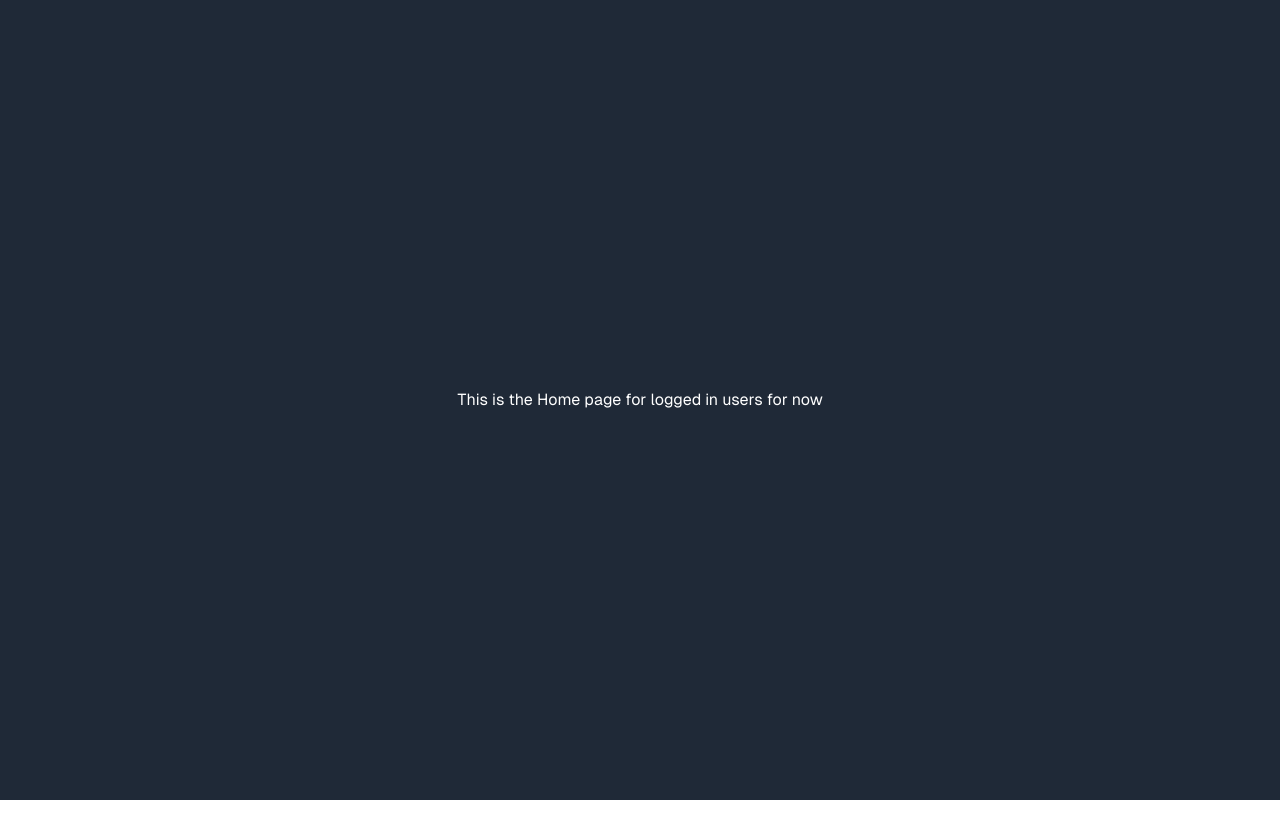
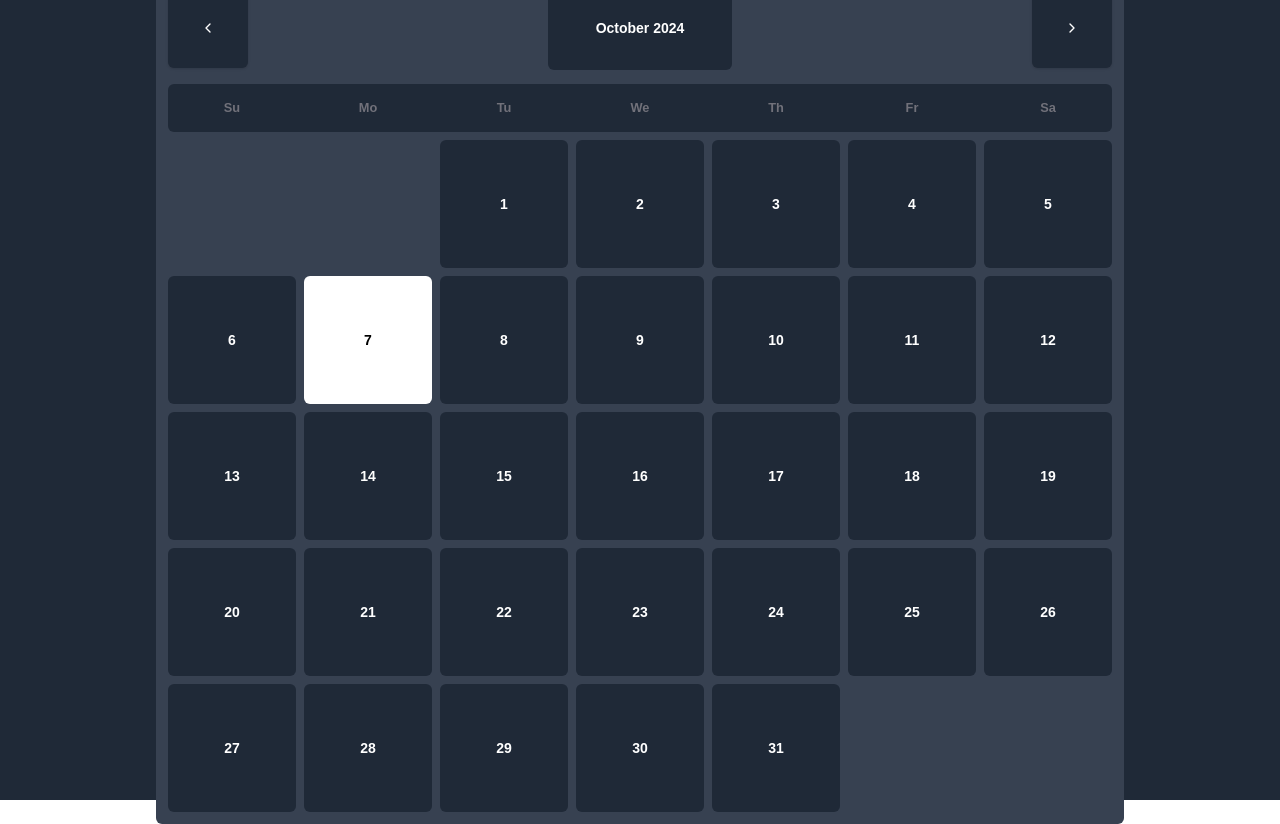
Before and after one commit to onursahal/chat-journal-client, a Next.js app: page /home in a window 1280 px wide. Before the commit the page ends 800 px from the top, so only its background shows below. Built offline with nearby package versions, Linux system fonts and the light colour scheme.

Commit message:
feat(dashboard): shadcn calendar modified and react day picker updated to v9

```diff
--- a/app/home/page.tsx
+++ b/app/home/page.tsx
@@ -1,13 +1,20 @@
 'use client'
 
-const Home = () => (
-  <div className="grid grid-rows-[20px_1fr_20px] bg-gray-800 items-center justify-items-center min-h-screen p-8 pb-20 gap-16 sm:p-20 font-[family-name:var(--font-geist-sans)]">
-    <main className="flex flex-col gap-4 row-start-2 items-center content-center w-full">
-      <div className="text-white">
-        This is the Home page for logged in users for now
-      </div>
-    </main>
-  </div>
-)
+import { useState } from 'react'
+import { Calendar } from '@/components/ui/calendar'
+
+const Home = () => {
+  const [date, setDate] = useState<Date | undefined>()
+  return (
+    <div className=" bg-gray-800 flex justify-center items-center h-screen">
+      <Calendar
+        mode="single"
+        selected={date}
+        showOutsideDays={false}
+        onSelect={setDate}
+      />
+    </div>
+  )
+}
 
 export default Home
--- a/package.json
+++ b/package.json
@@ -35,7 +35,6 @@
     "@radix-ui/react-slot": "^1.1.1",
     "class-variance-authority": "^0.7.1",
     "clsx": "^2.1.1",
-    "date-fns": "^4.1.0",
     "framer-motion": "^11.11.1",
     "i18next": "^23.15.2",
     "lodash": "^4.17.21",
@@ -44,6 +43,7 @@
     "next-i18next": "^15.3.1",
     "next-optimized-images": "^2.6.2",
     "react": "^18.3.1",
+    "react-day-picker": "^9.5.0",
     "react-dom": "^18.3.1",
     "react-hook-form": "^7.54.2",
     "react-i18next": "^15.0.2",
--- /dev/null
+++ b/src/components/ui/calendar.tsx
@@ -0,0 +1,81 @@
+'use client'
+
+import * as React from 'react'
+import { ChevronLeft, ChevronRight } from 'lucide-react'
+import { DayPicker } from 'react-day-picker'
+import { Button } from '@/components/ui/button'
+
+import { cn } from '@/lib/utils'
+import { buttonVariants } from '@/components/ui/button'
+
+export type CalendarProps = React.ComponentProps<typeof DayPicker>
+
+function Calendar({
+  className,
+  classNames,
+  showOutsideDays = true,
+  ...props
+}: CalendarProps) {
+  return (
+    <DayPicker
+      showOutsideDays={showOutsideDays}
+      className={cn('p-3 bg-gray-700 rounded-md', className)}
+      classNames={{
+        months: 'flex flex-col sm:flex-row relative space-y-4  sm:space-y-0',
+        month: 'space-y-4',
+        month_caption: 'flex justify-center relative items-center h-20 mb-1 ',
+        caption_label:
+          'text-sm font-bold text-white bg-gray-800 py-8 px-12 rounded-md',
+        nav: 'flex',
+        month_grid: 'w-full border-collapse space-y-1',
+        weekdays: 'flex bg-gray-800 rounded-md items-center h-12 gap-2',
+        weekday:
+          'text-muted-foreground rounded-md w-32 font-bold text-[0.8rem]',
+        week: 'flex w-full mt-2 gap-2',
+        day: cn(
+          'relative p-0 h-32 w-32 text-center text-sm bg-gray-800 rounded-md  [&:not([data-today]):not([data-selected])]:text-white focus-within:relative focus-within:z-20 [&:has([aria-selected].day-range-end)]:rounded-r-md',
+          props.mode === 'range'
+            ? '[&:has(>.day-range-end)]:rounded-r-md [&:has(>.day-range-start)]:rounded-l-md first:[&:has([aria-selected])]:rounded-l-md last:[&:has([aria-selected])]:rounded-r-md'
+            : '[&:has([aria-selected])]:rounded-md'
+        ),
+        day_button: cn(
+          buttonVariants({ variant: 'ghost' }),
+          'h-32 w-32 p-0 aria-selected:opacity-100 font-bold'
+        ),
+        range_start: 'day-range-start',
+        range_end: 'day-range-end',
+        selected:
+          'bg-white text-black hover:bg-primary focus:bg-white focus:border-8 focus:rounded focus:border-gray-700',
+        today: 'bg-white text-black',
+        outside: 'day-outside',
+        disabled: 'day-disabled',
+        day_range_middle:
+          'aria-selected:bg-accent aria-selected:text-accent-foreground',
+        hidden: 'invisible bg-transparent',
+        ...classNames,
+      }}
+      components={{
+        PreviousMonthButton: ({ className, ...props }) => (
+          <Button
+            className="absolute left-0 z-10 h-20 w-20 bg-gray-800 p-0 hover:text-black hover:bg-white text-white"
+            {...props}
+          >
+            <ChevronLeft className={cn('h-10 w-10', className)} />
+          </Button>
+        ),
+        NextMonthButton: ({ className, ...props }) => (
+          <Button
+            className="absolute right-0 z-10 h-20 w-20 bg-gray-800 p-0 hover:text-black hover:bg-white text-white"
+            {...props}
+          >
+            <ChevronRight className={cn('h-10 w-10', className)} />
+          </Button>
+        ),
+      }}
+      {...props}
+    />
+  )
+}
+Calendar.displayName = 'Calendar'
+
+export { Calendar }
```
